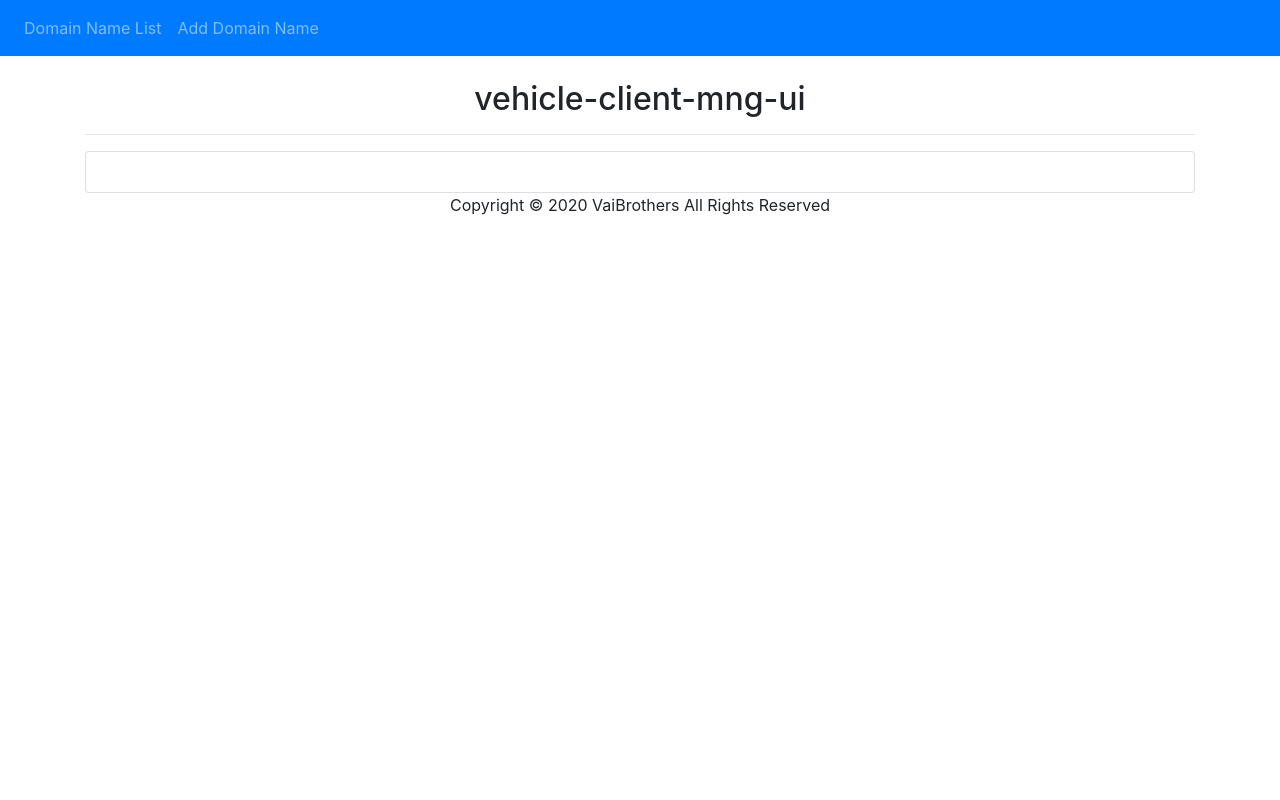
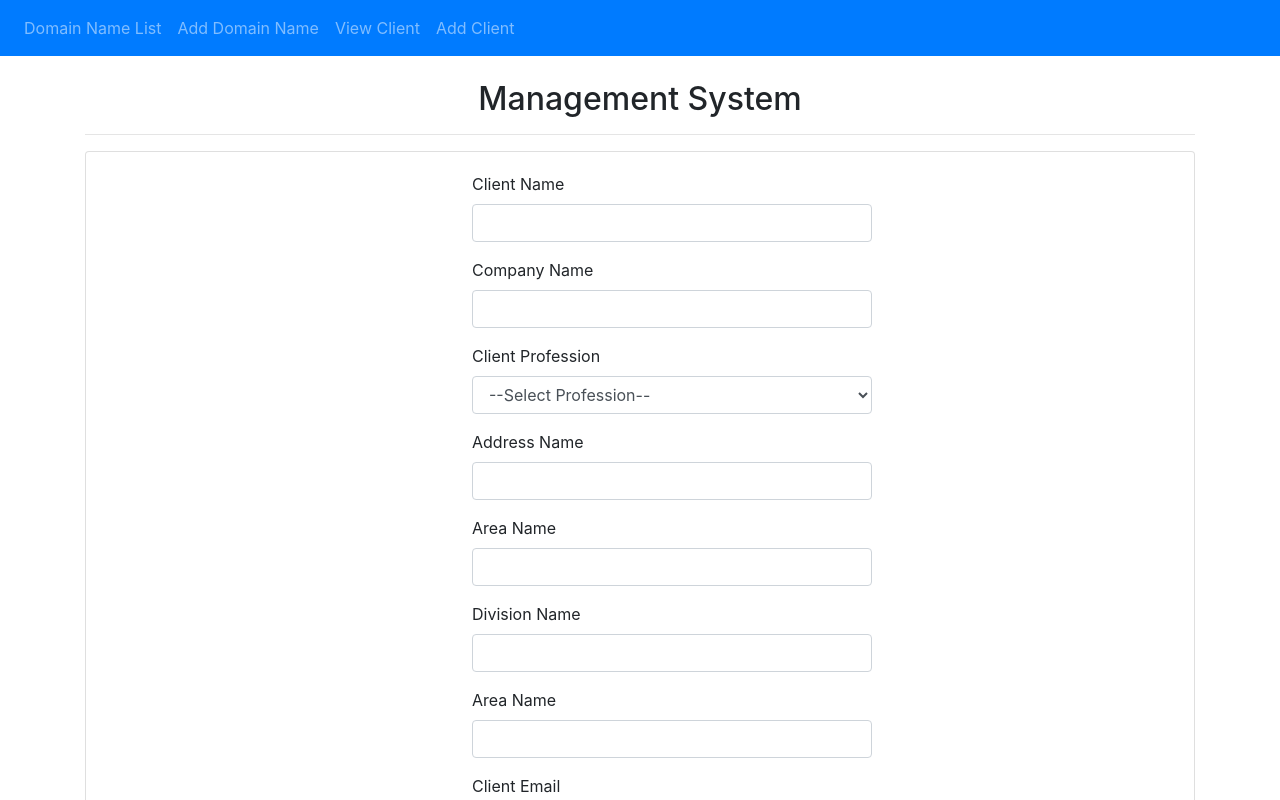
Before and after one commit to atuar123/vehicle-client-mng-ui, an Angular app: page /add-client in a window 1280 px wide. Before the commit this address led to /. Shown: the top 800 px of the page. Built offline with nearby package versions, Linux system fonts and the light colour scheme.

Commit message:
Design form for client create

```diff
--- a/src/app/app-routing.module.ts
+++ b/src/app/app-routing.module.ts
@@ -5,6 +5,8 @@ import {EmailDomainListComponent} from './component/emaildomain/email-domain-lis
 import {CreateEmailDomainComponent} from './component/emaildomain/create-email-domain/create-email-domain.component';
 import {EmailDomainDetailsComponent} from './component/emaildomain/email-domain-details/email-domain-details.component';
 import {UpdateEmailDomainComponent} from './component/emaildomain/update-email-domain/update-email-domain.component';
+import {ClientListComponent} from './component/client/client-list/client-list.component';
+import {CreateClientComponent} from './component/client/create-client/create-client.component';
 
 const routes: Routes = [
   { path: '',   redirectTo: '/domainList', pathMatch: 'full' },
@@ -12,6 +14,8 @@ const routes: Routes = [
   { path: 'add', component: CreateEmailDomainComponent },
   { path: 'update/:id', component: UpdateEmailDomainComponent },
   { path: 'details/:id', component: EmailDomainDetailsComponent },
+  { path: 'view-client', component: ClientListComponent },
+  { path: 'add-client', component: CreateClientComponent },
 ];
 
 @NgModule({
--- a/src/app/app.component.html
+++ b/src/app/app.component.html
@@ -6,6 +6,12 @@
     </li>
     <li class="nav-item">
       <a routerLink="add" class="nav-link" routerLinkActive="active">Add Domain Name</a>
+    </li>
+    <li class="nav-item ">
+      <a routerLink="view-client" class="nav-link" role="button" >View Client</a>
+    </li>
+    <li class="nav-item">
+      <a  routerLink="add-client" class="nav-link" role="button" >Add Client</a>
     </li>
   </ul>
 </nav>
--- a/src/app/app.component.ts
+++ b/src/app/app.component.ts
@@ -7,5 +7,5 @@ import { Component } from '@angular/core';
 })
 export class AppComponent {
   currentYear: number = new Date().getFullYear();
-  title = 'vehicle-client-mng-ui';
+  title = 'Management System';
 }
--- a/src/app/app.module.ts
+++ b/src/app/app.module.ts
@@ -5,7 +5,7 @@ import { AppComponent } from './app.component';
 import {HttpClientModule} from '@angular/common/http';
 import {RouterModule} from '@angular/router';
 import { AppRoutingModule } from './app-routing.module';
-import {FormsModule} from '@angular/forms';
+import {FormsModule, ReactiveFormsModule} from '@angular/forms';
 import { CreateEmailDomainComponent } from './component/emaildomain/create-email-domain/create-email-domain.component';
 import { EmailDomainListComponent } from './component/emaildomain/email-domain-list/email-domain-list.component';
 import { EmailDomainDetailsComponent } from './component/emaildomain/email-domain-details/email-domain-details.component';
@@ -28,7 +28,8 @@ import { ClientListComponent } from './component/client/client-list/client-list.
     HttpClientModule,
     RouterModule.forRoot([]),
     AppRoutingModule,
-    FormsModule
+    FormsModule,
+    ReactiveFormsModule
   ],
   providers: [],
   bootstrap: [AppComponent]
--- a/src/app/component/client/create-client/create-client.component.html
+++ b/src/app/component/client/create-client/create-client.component.html
@@ -1 +1,118 @@
-<p>create-client works!</p>
+
+<div class="row">
+  <div class="col-sm-4"></div>
+  <div class="col-sm-4" >
+    <div [hidden]="submitted" style="width: 400px;">
+      <form [formGroup]="clientForm" (ngSubmit)="saveClient()">
+        <div class="form-group">
+          <label for="customerName">Client Name</label>
+          <input type="text" class="form-control"  formControlName="customerName" id="customerName" data-toggle="tooltip"
+                 data-placement="right" title="Enter Client Name" >
+          <div class="alert alert-danger" *ngIf = "(ClientName.touched) && (ClientName.invalid)"
+               style="margin-top: 5px;">
+            <span *ngIf="ClientName.errors.required">Client Name is Required</span>
+            <span *ngIf = "ClientName.errors.minlength">
+                        MinLength Error
+                    </span>
+          </div>
+        </div>
+        <div class="form-group">
+          <label for="companyName">Company Name</label>
+          <input type="text" class="form-control"  formControlName="companyName" id="companyName" data-toggle="tooltip"
+                 data-placement="right" title="Enter Company Name" >
+          <div class="alert alert-danger" *ngIf = "(CompanyName.touched) && (CompanyName.invalid)"
+               style="margin-top: 5px;">
+            <span *ngIf="CompanyName.errors.required">Company Name is Required</span>
+            <span *ngIf = "CompanyName.errors.minlength">
+                        MinLength Error
+                    </span>
+          </div>
+        </div>
+        <div class="form-group">
+          <label for="profession">Client Profession</label>
+          <select id="profession" class="form-control" formControlName="profession" data-toggle="tooltip"
+                  data-placement="right" title="Select Profession">
+            <option value="null">--Select Profession--</option>
+            <option *ngFor="let profession of professions"
+                    [value]="profession.id">
+              {{ profession.name }}
+            </option>
+          </select>
+        </div>
+        <div class="form-group">
+          <label for="address">Address Name</label>
+          <input type="text" class="form-control"  formControlName="address" id="address" data-toggle="tooltip"
+                 data-placement="right" title="Enter your address" >
+          <div class="alert alert-danger" *ngIf = "(Address.touched) && (Address.invalid)"
+               style="margin-top: 5px;">
+            <span *ngIf="Address.errors.required">Address is Required</span>
+            <span *ngIf = "Address.errors.minlength">
+                        MinLength Error
+                    </span>
+          </div>
+        </div>
+        <div class="form-group">
+          <label for="areaName">Area Name</label>
+          <input type="text" class="form-control"  formControlName="areaName" id="areaName" data-toggle="tooltip"
+                 data-placement="right" title="Enter your address" >
+          <div class="alert alert-danger" *ngIf = "(AreaName.touched) && (AreaName.invalid)"
+               style="margin-top: 5px;">
+            <span *ngIf="AreaName.errors.required">Area Name is Required</span>
+            <span *ngIf = "AreaName.errors.minlength">
+                        MinLength Error
+                    </span>
+          </div>
+        </div>
+        <div class="form-group">
+          <label for="divisionName">Division Name</label>
+          <input type="text" class="form-control"  formControlName="divisionName" id="divisionName" data-toggle="tooltip"
+                 data-placement="right" title="Enter your address" >
+          <div class="alert alert-danger" *ngIf = "(DivisionName.touched) && (DivisionName.invalid)"
+               style="margin-top: 5px;">
+            <span *ngIf="DivisionName.errors.required">Area Name is Required</span>
+            <span *ngIf = "DivisionName.errors.minlength">
+                        MinLength Error
+                    </span>
+          </div>
+        </div>
+        <div class="form-group">
+          <label for="contactNo">Area Name</label>
+          <input type="text" class="form-control"  formControlName="contactNo" id="contactNo" data-toggle="tooltip"
+                 data-placement="right" title="Enter your address" >
+          <div class="alert alert-danger" *ngIf = "(ContactNo.touched) && (ContactNo.invalid)"
+               style="margin-top: 5px;">
+            <span *ngIf="ContactNo.errors.required">Area Name is Required</span>
+            <span *ngIf = "ContactNo.errors.minlength">
+                        MinLength Error
+                    </span>
+          </div>
+        </div>
+        <div class="form-group">
+          <label for="emailAddress">Client Email</label>
+          <input id="emailAddress" type="text" class="form-control" formControlName="emailAddress"
+                 data-toggle="tooltip" data-placement="right" title="Enter Student Email">
+          <div class="alert alert-danger" *ngIf = "(EmailAddress.touched) && (EmailAddress.invalid)"
+               style="margin-top: 5px;">
+            <span *ngIf="EmailAddress.errors.required">Client Email is Required</span>
+            <span *ngIf = "EmailAddress.errors.email">
+                        Invalid Email Format
+                    </span>
+          </div>
+        </div>
+
+        <button type="submit" class="btn btn-success">Submit</button>
+      </form>
+    </div>
+  </div>
+  <div class="col-sm-4"></div>
+</div>
+<div class="row">
+  <div class="col-sm-4"></div>
+  <div class="col-sm-4">
+    <div [hidden]="!submitted">
+      <h4>Client Added SuccessFully!</h4>
+      <button (click)="addClientForm()" class='btn btn-primary'>Add More Client</button>
+    </div>
+  </div>
+  <div class="col-sm-4"></div>
+</div>
--- a/src/app/component/client/create-client/create-client.component.ts
+++ b/src/app/component/client/create-client/create-client.component.ts
@@ -1,4 +1,5 @@
 import { Component, OnInit } from '@angular/core';
+import {FormControl, FormGroup, Validators} from '@angular/forms';
 
 @Component({
   selector: 'app-create-client',
@@ -9,7 +10,61 @@ export class CreateClientComponent implements OnInit {
 
   constructor() { }
 
+  submitted = false;
+
+  professions = [
+    {id: 1, name: 'Teacher'},
+    {id: 2, name: 'Engineer'},
+    {id: 3, name: 'Doctor'},
+    {id: 4, name: 'Govt. Service'},
+    {id: 5, name: 'Private Service'},
+    {id: 6, name: 'Others'}
+  ];
+
+  clientForm = new FormGroup({
+    customerName: new FormControl('' , [Validators.required , Validators.minLength(5) ] ),
+    companyName: new FormControl('' , [Validators.required , Validators.minLength(5) ] ),
+    profession: new FormControl(),
+    address: new FormControl('' , [Validators.required , Validators.minLength(5) ] ),
+    areaName: new FormControl('' , [Validators.required , Validators.minLength(5) ] ),
+    divisionName: new FormControl('' , [Validators.required , Validators.minLength(5) ] ),
+    contactNo: new FormControl('' , [Validators.required , Validators.minLength(5) ] ),
+    emailAddress: new FormControl('', [Validators.required, Validators.email])
+  });
+
   ngOnInit(): void {
+    this.submitted = false;
   }
 
+  saveClient() {
+  }
+
+  get ClientName() {
+    return this.clientForm.get('customerName');
+  }
+
+  get CompanyName() {
+    return this.clientForm.get('companyName');
+  }
+  get Profession() {
+    return this.clientForm.get('profession');
+  }
+  get Address() {
+    return this.clientForm.get('address');
+  }
+  get AreaName() {
+    return this.clientForm.get('areaName');
+  }
+  get DivisionName() {
+    return this.clientForm.get('divisionName');
+  }
+  get ContactNo() {
+    return this.clientForm.get('contactNo');
+  }
+  get EmailAddress() {
+    return this.clientForm.get('emailAddress');
+  }
+
+  addClientForm() {
+  }
 }
```
